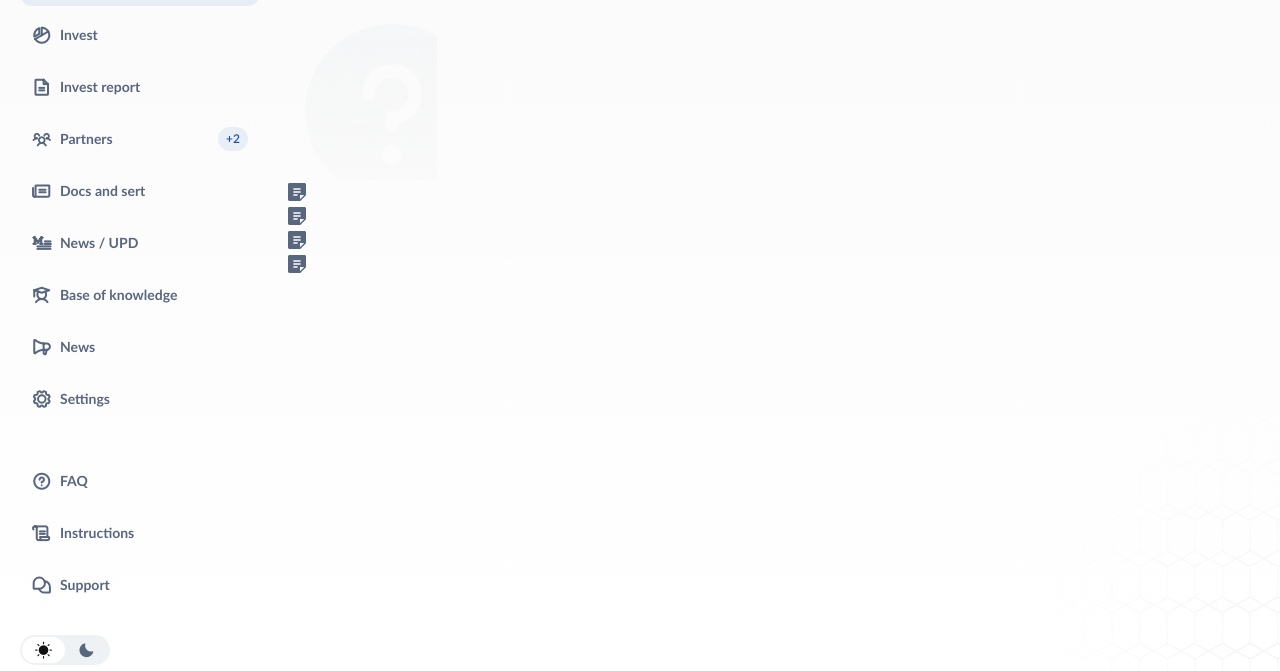
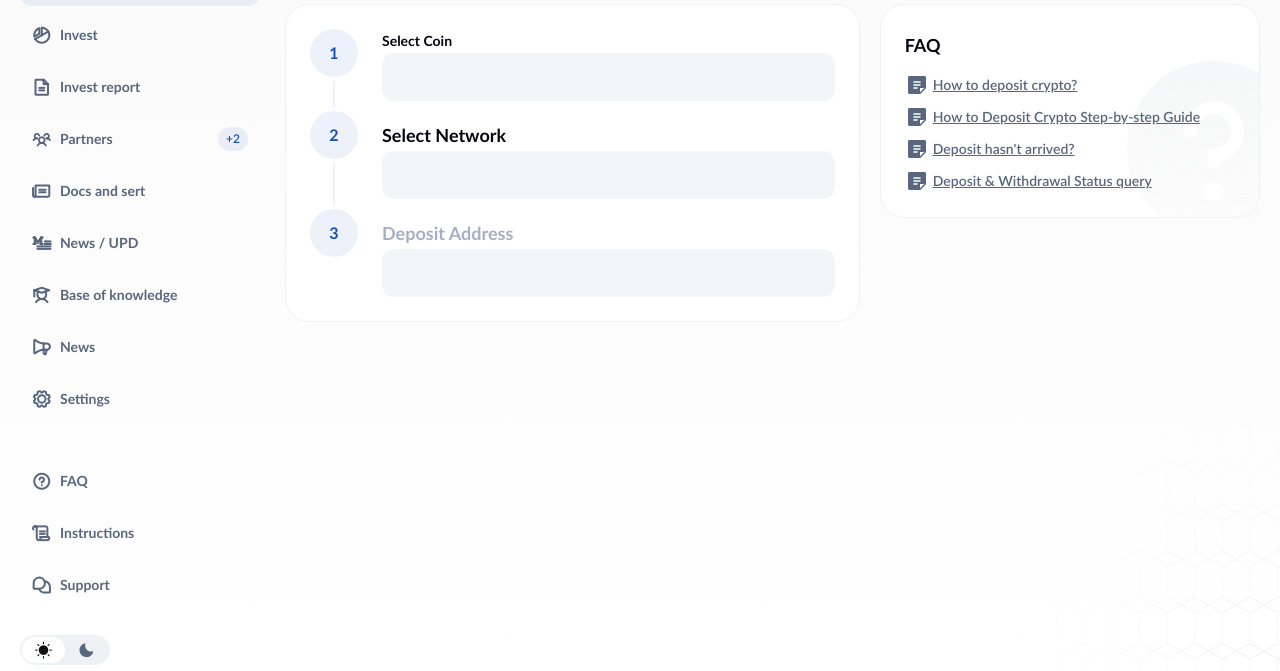
Before and after one commit to Yreck-RU/integra, a plain HTML site: page deposit.html in a window 1280 px wide. Shown: the part 129-800 px from the top of the page. Drawn offline with nearby package versions, Linux system fonts and the light colour scheme; files that its build step writes are made by us from their sources; files whose address does not match are found by name.

Commit message:
Add files via upload

```diff
--- a/#source/scss/index.scss
+++ b/#source/scss/index.scss
@@ -3368,24 +3368,234 @@
 
 
 // =================================================================
+// Начало - "deposit"
+// =================================================================
+
+.deposit {
+	@media (max-width: 640px) {
+		display: none;
+		max-height: 0;
+		max-width: 0;
+	}
+}
+.deposit__flex {
+	font-size: 0;
+	display: flex;
+	justify-content: space-between;
+	align-items: flex-start;
+}
+.deposit__blok {
+	background: rgba(255, 255, 255, 1);
+	padding: 24px;
+	border-radius: 24px;
+	border-left: 0.50px #EFF2F5 solid;
+	border-top: 0.50px #EFF2F5 solid;
+	border-right: 0.50px #EFF2F5 solid;
+	border-bottom: 0.50px #EFF2F5 solid;
+
+
+	&.deposit__blok_60 {
+		flex: 0 0 59%;
+	}
+	&.deposit__blok_40 {
+		flex: 0 0 39%;
+	}
+}
+
+.deposit-form {
+	font-size: 0;
+	display: flex;
+	justify-content: space-between;
+	overflow: hidden;
+}
+.deposit-form__line {
+	flex: 0 0 72px;
+	position: relative;
+
+	&:before {
+		content: "";
+		display: block;
+		position: absolute;
+		left: 23px;
+		top: 0;
+		width: 2px;
+		height: 100%;
+		background: rgba(23, 80, 177, 0.08);
+	}
+}
+.deposit-form__body {
+	flex: 1 1 auto;
+}
+.deposit-form__item {
+	margin-bottom: 18px;
+
+	&:last-child {
+		margin-bottom: 0;
+	}
+	&:last-child .deposit-form-title__icon span:before {
+		content: "";
+		display: block;
+		position: absolute;
+		left: 0;
+		top: 100%;
+		width: 100%;
+		height: 20vh;
+		background: #fff;
+	}
+
+
+
+	&:first-child .deposit-form-title__icon{
+		top: -4px;
+		transform: translate(-100%, 0%);
+	}
+}
+.deposit-form-title {
+	position: relative;
+	z-index: 2;
+
+	&.deposit-form-title_dim .deposit-form-title__content{
+		color: rgba(166, 176, 195, 1);
+	}
+}
+.deposit-form-title__icon {
+	position: absolute;
+	width: 56px;
+	height: 56px;
+	border-radius: 50%;
+	background: #edf1f9;
+	border: 4px solid #fff;
+
+	top: 50%;
+	left: -20px;
+	transform: translate(-100%, -50%);
+
+	& span {
+		width: 100%;
+		height: 100%;
+		display: flex;
+		justify-content: center;
+		align-items: center;
+		position: relative;
+
+		color: #1750B1;
+		font-size: 16px;
+		font-family: Lato;
+		font-weight: 700;
+		line-height: 24px;
+		z-index: 1;
+	}
+}
+.deposit-form-title__content {
+	color: #05060F;
+	font-size: 18px;
+	font-family: Lato;
+	font-weight: 700;
+	line-height: 32px;
+	margin-bottom: 8px;
+
+	&.deposit-form-title__content_min {
+		font-size: 14px;
+		line-height: 24px;
+	}
+}
+
+
+
+
+.deposit-form-blok {
+	background: rgba(244, 245, 246, 1);
+	height: 48px;
+	border-radius: 12px;
+}
+
+
+
+
+
+
+/*====================*/
+
+.deposit-faq {
+	position: relative;
+
+	& > * {
+		position: relative;
+		z-index: 2;
+	}
+}
+.deposit-faq__bacgraund {
+	position: absolute;
+	right: -24px;
+	bottom: -24px;
+	z-index: 1;
+}
+.deposit-faq__title {
+	color: #05060F;
+	font-size: 18px;
+	font-family: Lato;
+	font-weight: 700;
+	line-height: 32px;
+	margin-bottom: 12px;
+
+}
+.deposit-faq__list {}
+.deposit-faq__item {
+	display: block;
+	margin-bottom: 8px;
+	font-size: 0;
+	display: flex;
+	justify-content: space-between;
+	align-items: flex-start;
+
+	&:last-child {
+		margin-bottom: 0;
+	}
+}
+.deposit-faq__icon {
+	flex: 0 0 24px;
+
+	& img {
+		width: 100%;
+	}
+}
+.deposit-faq__text {
+	padding-left: 4px;
+	// How to deposit crypto?
+	color: #58667E;
+	font-size: 14px;
+	font-family: Lato;
+	font-weight: 600;
+	text-decoration: underline;
+	line-height: 24px;
+
+}
+
+/*====================*/
+
+
+
+
+
+
+
+
+
+// =================================================================
+// Конец - "deposit"
+// =================================================================
+
+
+
+
+
+
+
+
+// =================================================================
 // Начало - ""
 // =================================================================
 
 // =================================================================
 // Конец - ""
 // =================================================================
-
-
-
-
-
-
-
-
-// =================================================================
-// Начало - ""
-// =================================================================
-
-// =================================================================
-// Конец - ""
-// =================================================================
```
